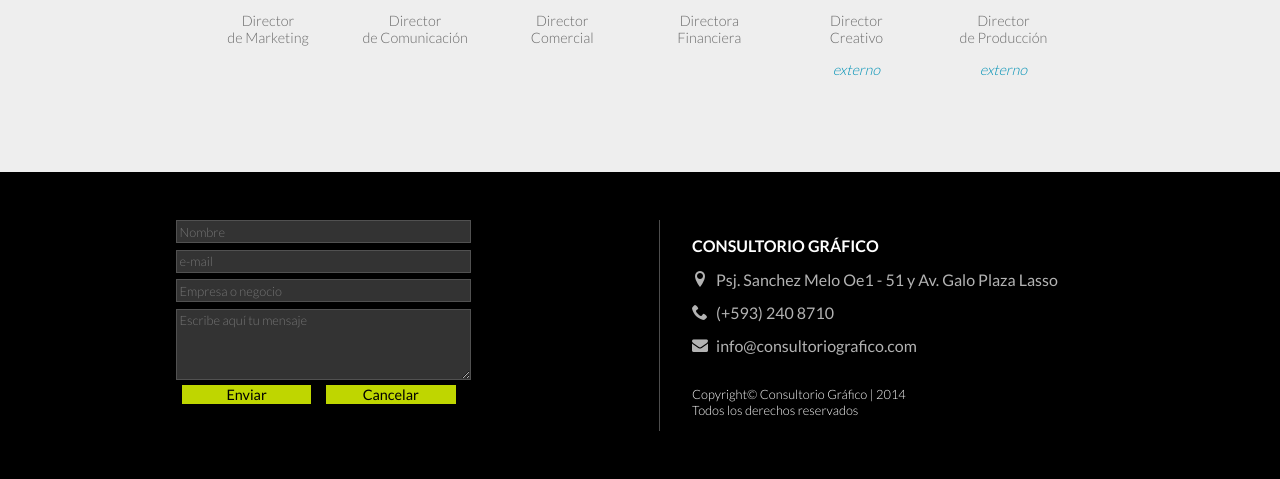
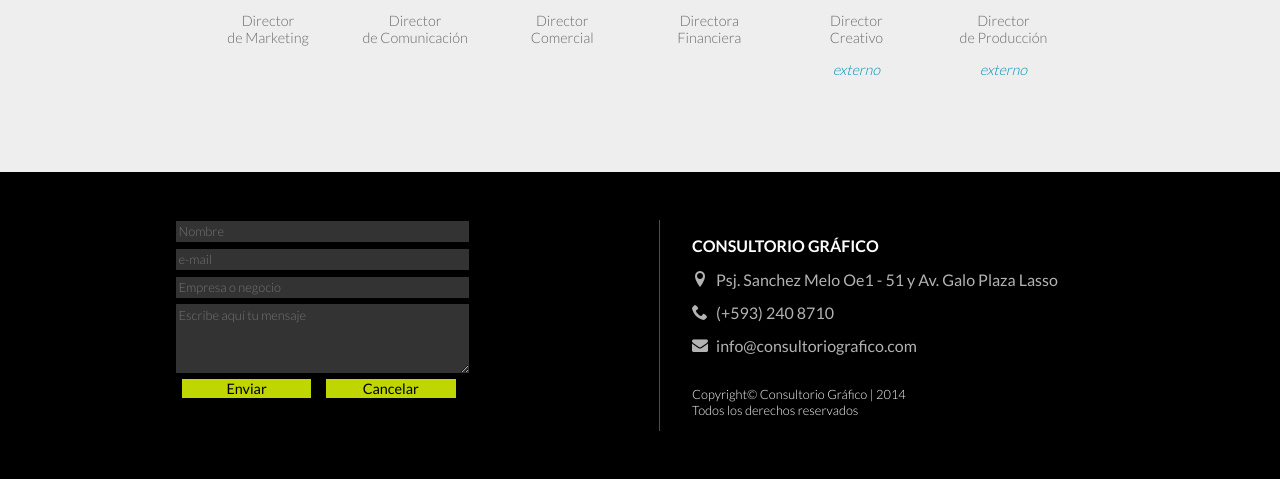
Before and after one commit to bigroyam/consultoriografico, a PHP site: page /index.html in a window 1280 px wide. Shown: the part 1053-1532 px from the top of the page. Run offline with PHP 8.4, Linux system fonts and the light colour scheme; some libraries are stand-ins or nearby versions.

Commit message:
arreglo diseño de textarea

```diff
--- a/css/estilo.css
+++ b/css/estilo.css
@@ -79,7 +79,7 @@ footer form #casillas{
 
 footer form #casillas input{
 	background: #333;
-	border: thin solid #515151;
+	border: none;
 	color: white;
 	font-size: 0.8em;
 	font-weight: lighter;
@@ -90,13 +90,15 @@ footer form #casillas input{
 
 footer form #casillas textarea{
 	background: #333;
-	border: thin solid #515151;
+	border: none;
 	color: white;
 	font-size: 0.8em;
 	font-weight: lighter;
+	max-height: 5em;
+	max-width: 100%;
 	min-height: 5em;
+	min-width: 100%;
 	padding: 0.2em;
-	width: 100%;
 }
 
 footer form #casillas input:focus, footer form #casillas textarea:focus{
```
